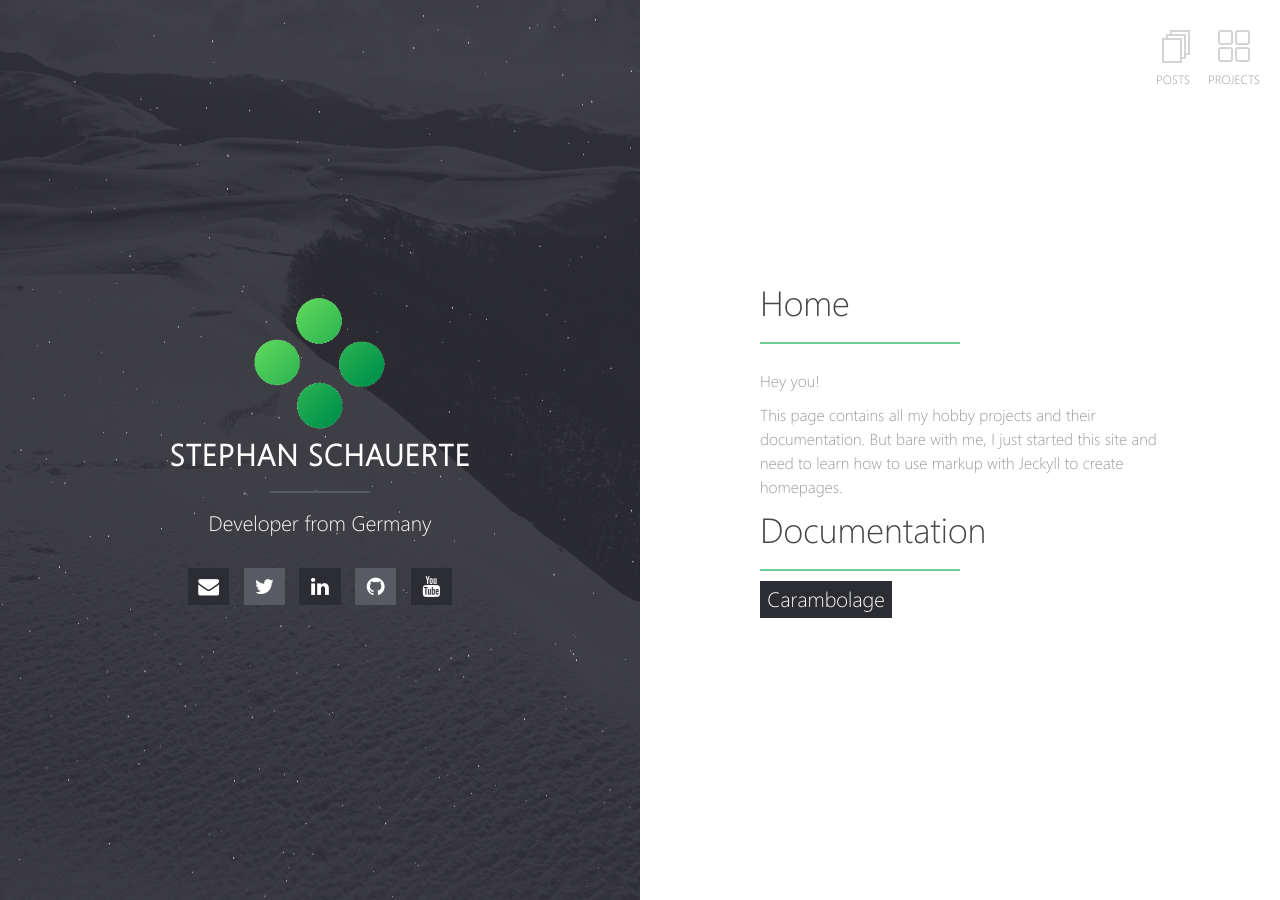
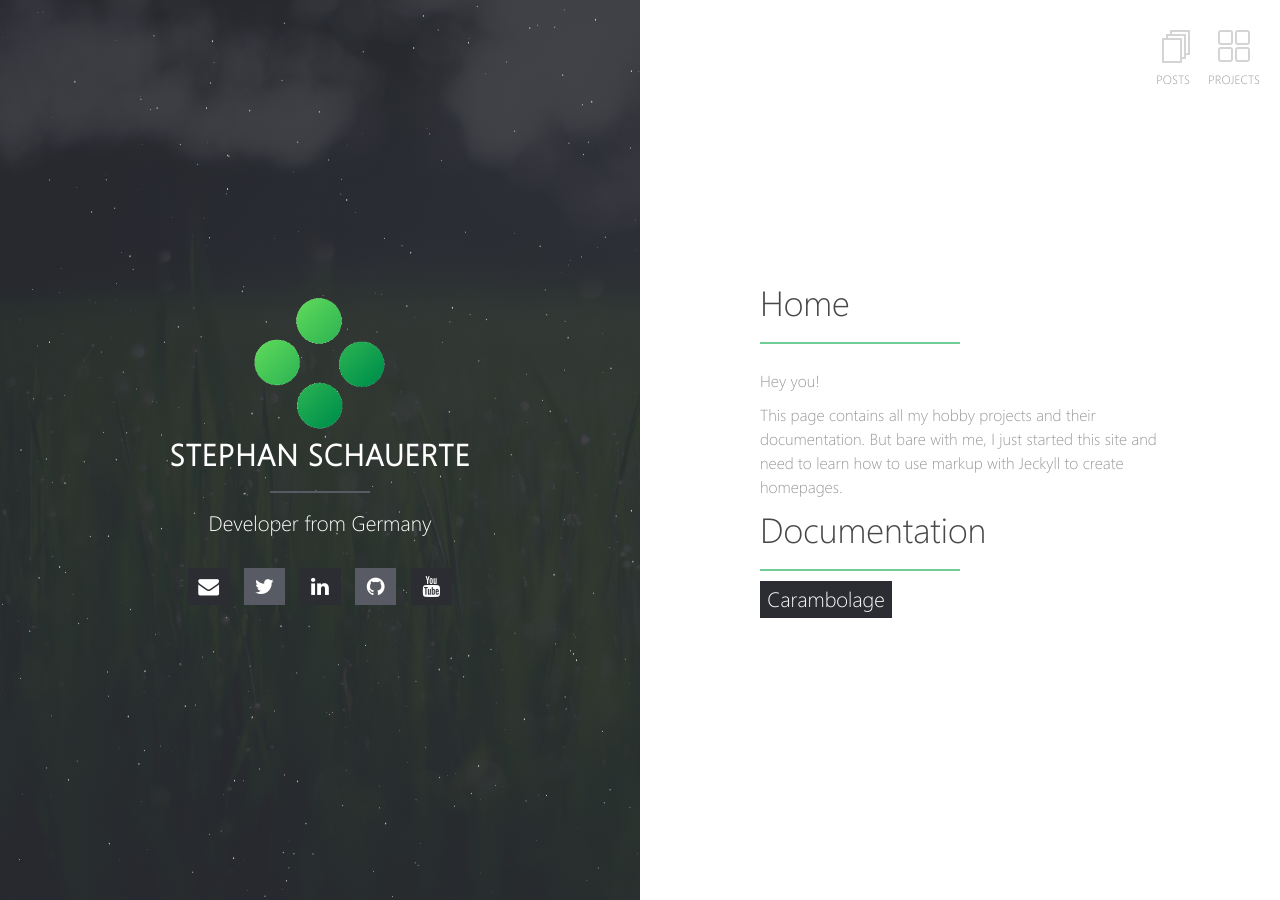
Before and after one commit to K4ugummi/K4ugummi.github.io, a Jekyll site: the page built from index.md, in a window 1280 px wide. Built offline with Jekyll 4.4.1, drawn with Linux system fonts in a browser that asks for light colours; our own code applies the rules of GitHub Pages for plain Markdown files.

Commit message:
CLeanup images

```diff
--- a/_config.yml
+++ b/_config.yml
@@ -7,7 +7,7 @@ locale: en_US
 
 # Left Block Images
 background:
-  homepage: images/home.png                           # this image will be shown on homepage's left block
+  homepage: images/home.jpg                           # this image will be shown on homepage's left block
   post-list: images/post-list.jpg             # this image will be shown on post list page
   default-post: images/default-post.jpg   # this image will be shown when post's front matter doesn't specify any image
 
```
Also changed, not shown: images/home.jpg (added), images/home.png (deleted), images/project.jpg (deleted), images/unsplash-gallery-image-3.jpg (deleted), images/unsplash-image-1.jpg (deleted), images/unsplash-image-10.jpg (deleted), images/unsplash-image-4.jpg (deleted), images/unsplash-image-6.jpg (deleted), images/unsplash-image-9.jpg (deleted).
